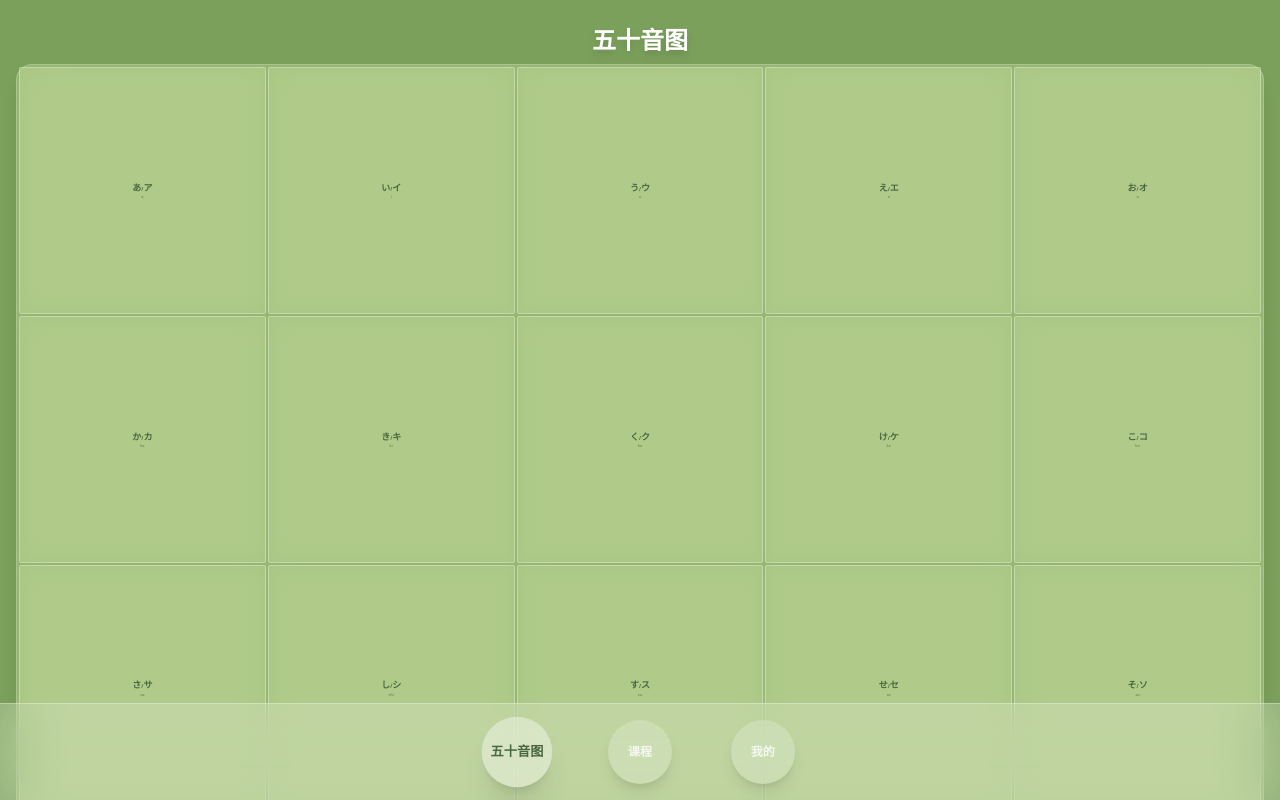
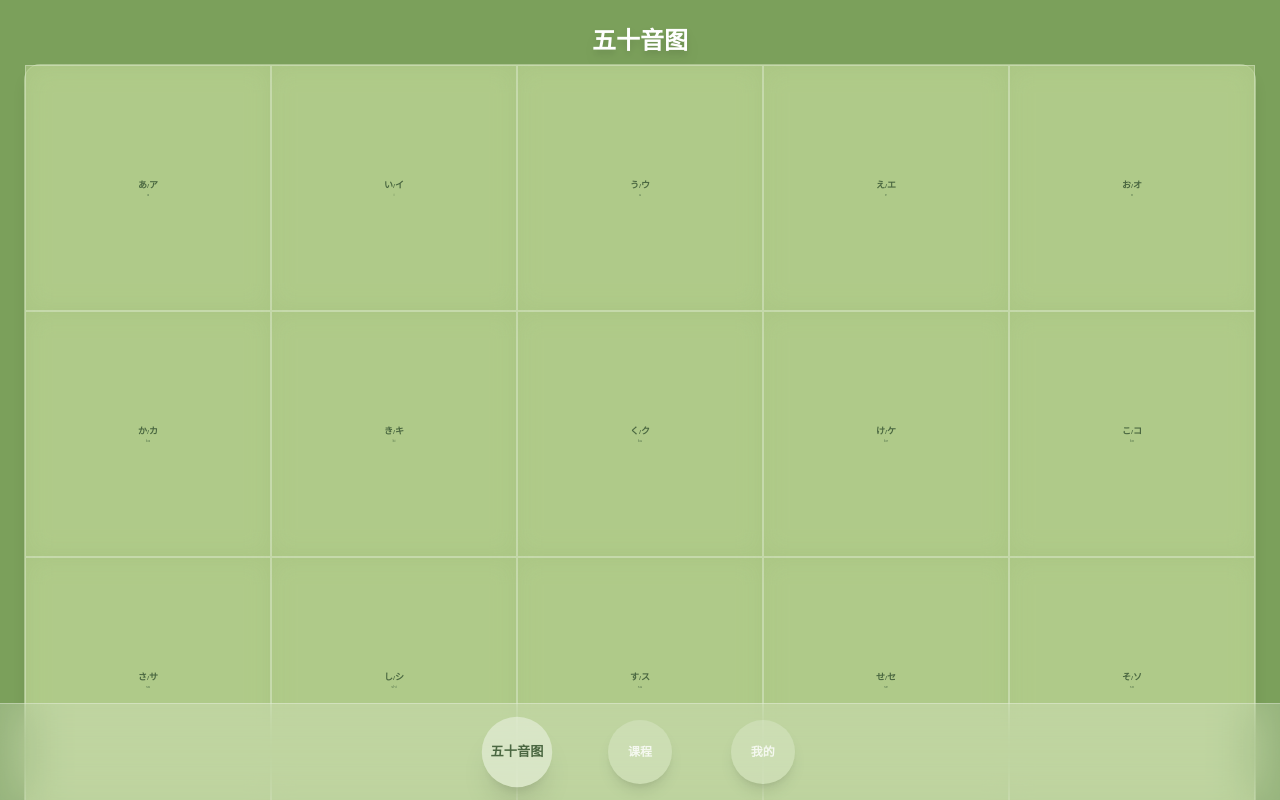
Before and after one commit to chen205518/jp-app-source, a Vue app: page /#/home in a window 1280 px wide. Built offline with nearby package versions, Linux system fonts and the light colour scheme.

Commit message:
scale down containers while keeping font sizes the same

```diff
--- a/src/pages/HomePage.vue
+++ b/src/pages/HomePage.vue
@@ -148,16 +148,16 @@ const speakJapanese = (text: string) => {
       </h1>
     </div>
 
-    <div class="flex-1 flex flex-col px-4 gap-y-2 overflow-y-auto pb-[80px]">
-      <div class="flex-1 bg-[#A8C686]/60 backdrop-blur-xl rounded-2xl shadow-lg p-0.5 border border-white/20">
-        <div class="grid grid-cols-5 gap-0.5 w-full h-full">
+    <div class="flex-1 flex flex-col px-6 gap-y-2 overflow-y-auto pb-[80px]">
+      <div class="flex-1 bg-[#A8C686]/60 backdrop-blur-xl rounded-2xl shadow-lg p-0 border border-white/20">
+        <div class="grid grid-cols-5 gap-0 w-full h-full">
           <template v-for="(item, rowIndex) in hiraganaData" :key="rowIndex">
             <div
               v-for="(char, colIndex) in item.row"
               :key="`${rowIndex}-${colIndex}`"
               @click="handleCharClick(char, katakanaData[rowIndex].row[colIndex], item.romanji[colIndex])"
               :class="[
-                'aspect-square rounded-sm flex flex-col items-center justify-center transition-all duration-200 cursor-pointer border border-white/30 backdrop-blur-md relative',
+                'aspect-square rounded-none flex flex-col items-center justify-center transition-all duration-200 cursor-pointer border border-white/30 backdrop-blur-md relative',
                 char || katakanaData[rowIndex].row[colIndex]
                   ? 'bg-[#C5D99A]/40 hover:bg-[#D4E7B0]/50 hover:border-white/40 hover:shadow-lg active:scale-95'
                   : 'bg-transparent cursor-default'
@@ -169,7 +169,7 @@ const speakJapanese = (text: string) => {
                   (!char && selectedChar?.katakana === katakanaData[rowIndex].row[colIndex]) ||
                   (!katakanaData[rowIndex].row[colIndex] && selectedChar?.hiragana === char)
                 )"
-                class="absolute inset-0 bg-[#4A6741]/30 flex items-center justify-center animate-pulse rounded-sm"
+                class="absolute inset-0 bg-[#4A6741]/30 flex items-center justify-center animate-pulse rounded-none"
               >
                 <svg class="w-1.5 h-1.5 text-white" fill="currentColor" viewBox="0 0 20 20">
                   <path d="M10 18a8 8 0 100-16 8 8 0 000 16zM9.555 7.168A1 1 0 008 8v4a1 1 0 001.555.832l3-2a1 1 0 000-1.664l-3-2z"></path>
@@ -185,18 +185,18 @@ const speakJapanese = (text: string) => {
       </div>
 
       <div class="shrink-0">
-        <div class="bg-[#6D5D4D]/80 backdrop-blur-xl rounded-xl shadow-lg p-1.5 text-center border border-white/20">
+        <div class="bg-[#6D5D4D]/80 backdrop-blur-xl rounded-xl shadow-lg p-1 text-center border border-white/20">
           <div class="text-sm font-bold text-[#F5F5DC] mb-0.5">
             {{ selectedChar?.hiragana || selectedChar?.katakana }}
           </div>
           <div class="text-[8px] text-[#F5F5DC]/80 mb-0.5">
             {{ selectedChar?.hiragana || '—' }} / {{ selectedChar?.katakana || '—' }}
           </div>
-          <div class="text-[10px] text-[#F5F5DC] mb-1.5">{{ selectedChar?.romanji }}</div>
+          <div class="text-[10px] text-[#F5F5DC] mb-1">{{ selectedChar?.romanji }}</div>
           <button
             @click="speakJapanese(selectedChar?.hiragana || selectedChar?.katakana || '')"
             :disabled="!selectedChar || isSpeaking"
-            class="w-full bg-[#4A6741] hover:bg-[#3A5731] disabled:bg-[#4A6741]/50 text-white rounded-lg py-1 px-2 flex items-center justify-center gap-1 transition-all active:scale-95 text-[10px] font-medium"
+            class="w-full bg-[#4A6741] hover:bg-[#3A5731] disabled:bg-[#4A6741]/50 text-white rounded-lg py-0.5 px-1.5 flex items-center justify-center gap-0.5 transition-all active:scale-95 text-[10px] font-medium"
           >
             <svg class="w-3 h-3" fill="currentColor" viewBox="0 0 20 20">
               <path d="M9.383 3.076A1 1 0 0110 4v12a1 1 0 01-1.707.707L4.586 13H2a1 1 0 01-1-1V8a1 1 0 011-1h2.586l3.707-3.707a1 1 0 011.09-.217zM14.657 2.929a1 1 0 011.414 0A9.972 9.972 0 0119 10a9.972 9.972 0 01-2.929 7.071 1 1 0 01-1.414-1.414A7.971 7.971 0 0017 10c0-2.21-.894-4.208-2.343-5.657a1 1 0 010-1.414zm-2.829 2.828a1 1 0 011.415 0A5.983 5.983 0 0115 10a5.984 5.984 0 01-1.757 4.243 1 1 0 01-1.415-1.415A3.984 3.984 0 0013 10a3.983 3.983 0 00-1.172-2.828 1 1 0 010-1.415z"></path>
```
